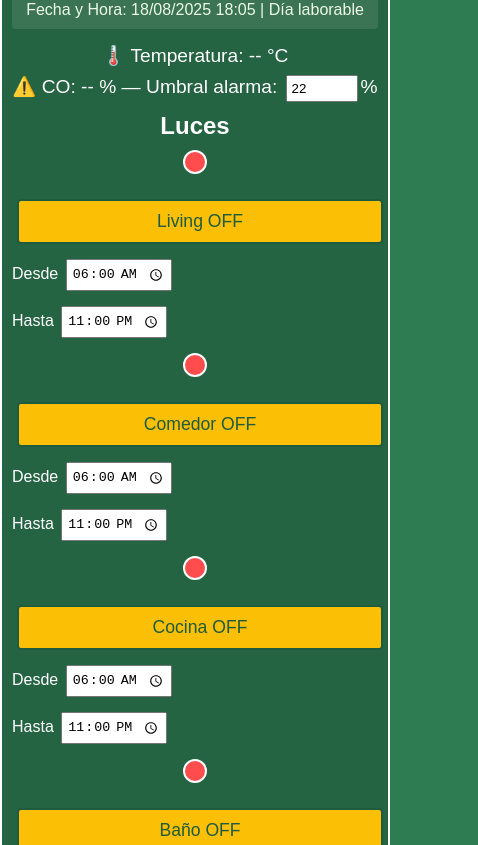
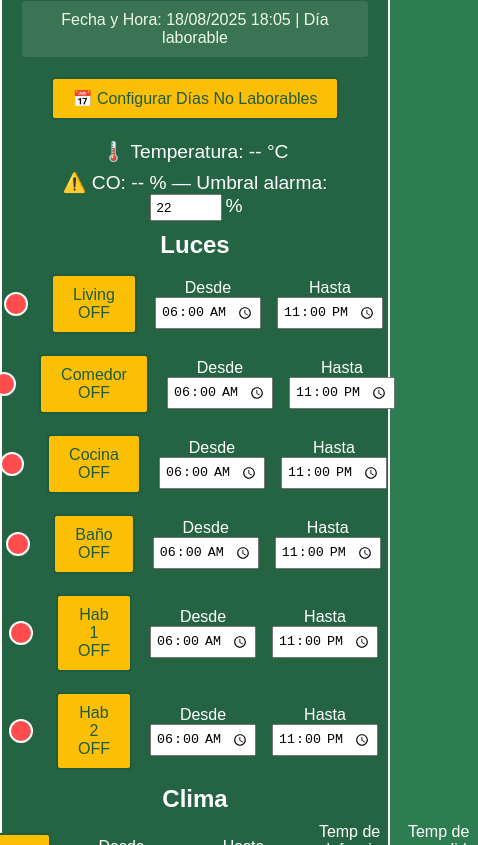
Before and after one commit to Ecomaxproyecto/PaginaEcomax.github.io, a plain HTML site: page index.html in a window 390 px wide. Shown: the part 272-1117 px from the top of the page, 478 px wide, since content can reach past the window. Drawn offline with Linux system fonts and the light colour scheme; no server answers.

Commit message:
Update index.html

```diff
--- a/index.html
+++ b/index.html
@@ -2,7 +2,6 @@
 <html lang="es">
 <head>
   <meta charset="UTF-8" />
-  <meta name="viewport" content="width=device-width, initial-scale=1.0">
   <title>Control Domótico — ECO MAX</title>
   <style>
 :root {
@@ -86,31 +85,6 @@
       border-radius: 4px;
       color: #eefae5;
     }
-@media (max-width: 600px) {
-  .container {
-    padding: 10px;
-    max-width: 100%;
-  }
-
-  button {
-    width: 100%;
-    font-size: 1.1rem;
-  }
-
-  .control {
-    flex-direction: column;
-    align-items: stretch;
-  }
-
-  .control label {
-    text-align: left;
-    margin-bottom: 5px;
-  }
-
-  .led {
-    margin: 0 auto 10px;
-  }
-}
   </style>
 </head>
 <body>
@@ -119,7 +93,11 @@
     <h1>Control Domótico</h1>
 
     <div id="reloj">Fecha y Hora: <span id="fechaHora">--/--/---- --:--:--</span> | <span id="laborable">---</span></div>
-
+<div style="margin-bottom: 15px;">
+  <a href="Calendario.html">
+    <button>📅 Configurar Días No Laborables</button>
+  </a>
+</div>
     <div class="data">
       <p>🌡️ Temperatura: <span id="temp">--</span> °C</p>
       <p>⚠️ CO: <span id="co">--</span> % — Umbral alarma:
@@ -215,7 +193,10 @@
         });
       const now = new Date();
       const dia = now.getDay();
-      const laborable = (dia >= 1 && dia <= 5) ? 'Día laborable' : 'Día no laborable';
+      const hoyISO = now.toISOString().substring(0, 10);
+      const diasNoLaborables = JSON.parse(localStorage.getItem('noLaborables')) || [];
+      const esNoLaborable = diasNoLaborables.includes(hoyISO);
+      const laborable = (!esNoLaborable && dia >= 1 && dia <= 5) ? 'Día laborable' : 'Día no laborable';
       document.getElementById('laborable').textContent = laborable;
       const fecha = `${now.getDate().toString().padStart(2,'0')}/${(now.getMonth()+1).toString().padStart(2,'0')}/${now.getFullYear()}`;
       const hora = now.toTimeString().substring(0,5);
```
